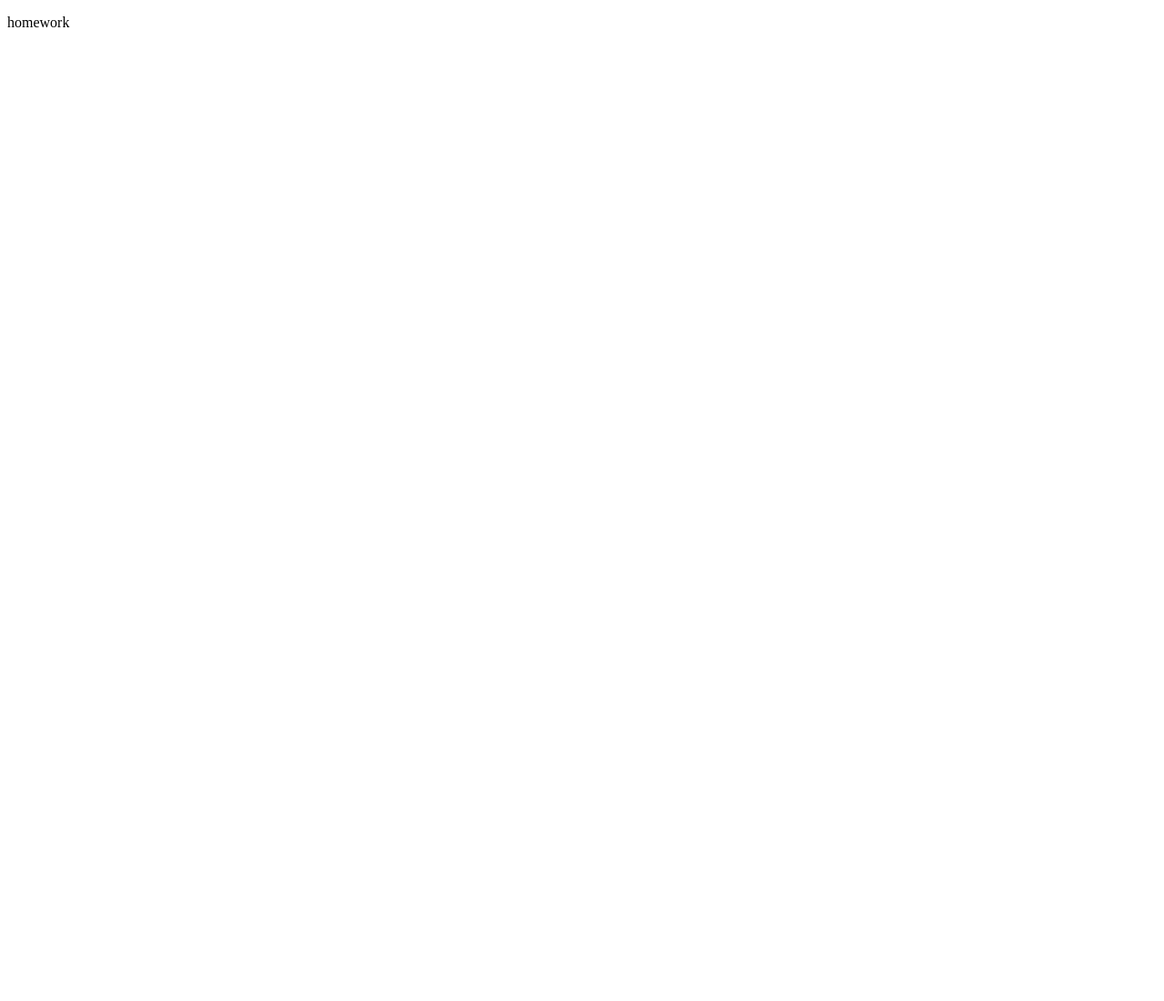
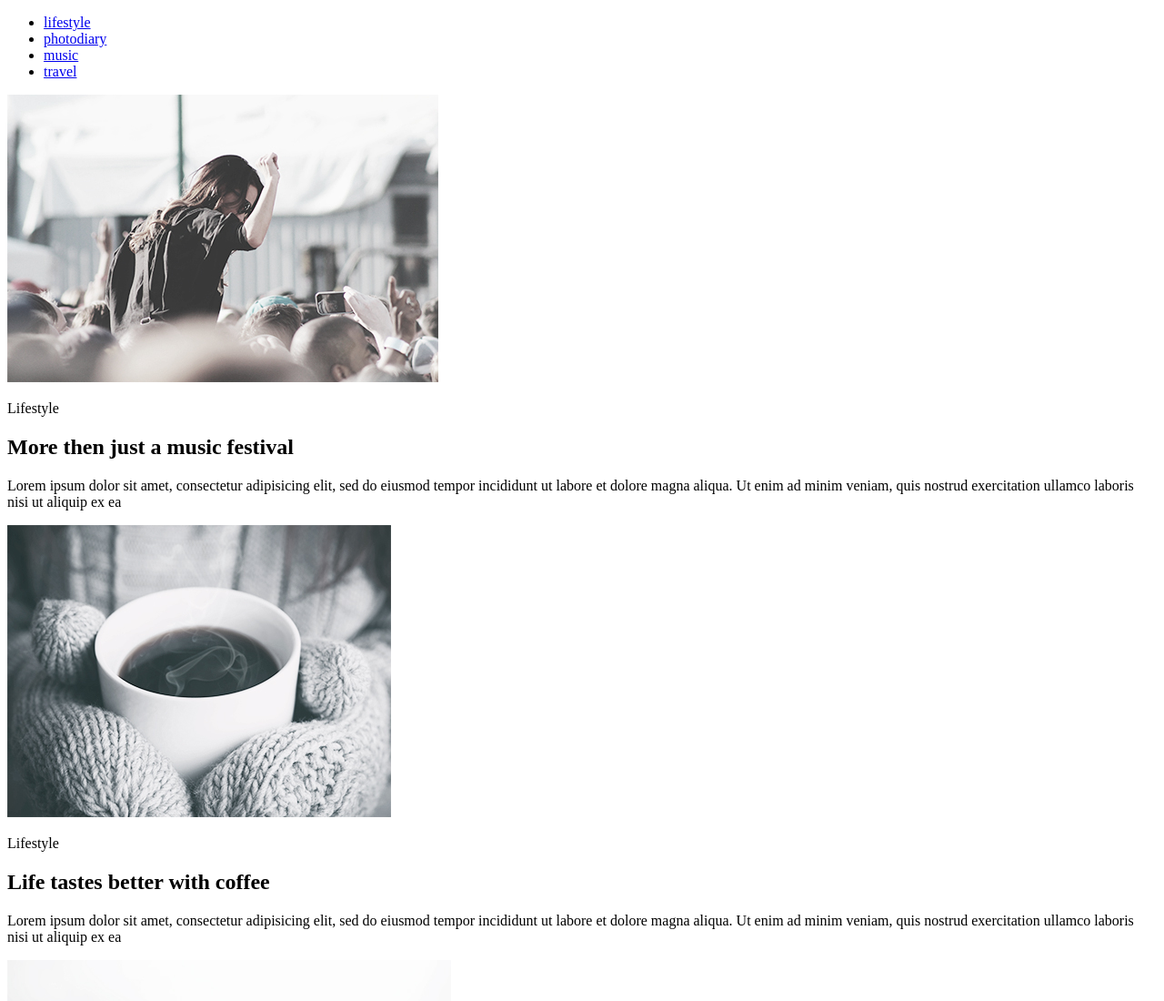
Before and after one commit to Orbeet/goit-fe-course, a plain HTML site: page module-1/index.html in a window 1280 px wide. Shown: the top 1100 px of the page at 91% size. Before the commit the page ends 800 px from the top, so only its background shows below. Drawn offline with Linux system fonts and the light colour scheme.

Commit message:
final_hw_01

```diff
--- a/module-1/index.html
+++ b/module-1/index.html
@@ -1,12 +1,63 @@
 <!DOCTYPE html>
 <html lang="en">
+
 <head>
-    <meta charset="UTF-8">
-    <meta name="viewport" content="width=device-width, initial-scale=1.0">
-    <meta http-equiv="X-UA-Compatible" content="ie=edge">
-    <title>Document</title>
+  <meta charset="UTF-8">
+  <meta name="viewport" content="width=device-width, initial-scale=1.0">
+  <meta http-equiv="X-UA-Compatible" content="ie=edge">
+  <title>module_1</title>
 </head>
+
 <body>
-    <p>homework</p>
+  <header>
+    <nav class="main-nav">
+      <ul class="main-menu">
+        <li class="main-menu-item">
+          <a href="#" class="main-menu-link">lifestyle</a>
+        </li>
+        <li class="main-menu-item">
+          <a href="#" class="main-menu-link">photodiary</a>
+        </li>
+        <li class="main-menu-item">
+          <a href="#" class="main-menu-link">music</a>
+        </li>
+        <li class="main-menu-item">
+          <a href="#" class="main-menu-link">travel</a>
+        </li>
+      </ul>
+    </nav>
+  </header>
+  <main>
+    <div class="sections-wraper">
+      <section class="news-card">
+        <img src="img/1.jpg" alt="picture lifestyle" width="474" height="316">
+        <p>Lifestyle</p>
+        <h2>More then just a music festival</h2>
+        <p>Lorem ipsum dolor sit amet, consectetur adipisicing elit, sed do eiusmod tempor incididunt ut labore et dolore magna aliqua. Ut enim ad minim veniam, quis nostrud exercitation ullamco laboris nisi ut aliquip ex ea</p>
+      </section>
+      <section class="news-card">
+        <img src="img/2.jpg" alt="picture lifestyle" width="422" height="321">
+        <p>Lifestyle</p>
+        <h2>Life tastes better with coffee</h2>
+        <p>Lorem ipsum dolor sit amet, consectetur adipisicing elit, sed do eiusmod tempor incididunt ut labore et dolore magna aliqua. Ut enim ad minim veniam, quis nostrud exercitation ullamco laboris nisi ut aliquip ex ea</p>
+      </section>
+      <section class="news-card">
+        <img src="img/3.jpg" alt="picture photodiary" width="488" height="326">
+        <p>Photodiary</p>
+        <h2>American dream</h2>
+        <p>Lorem ipsum dolor sit amet, consectetur adipisicing elit, sed do eiusmod tempor incididunt ut labore et dolore magna aliqua. Ut enim ad minim veniam, quis nostrud exercitation ullamco laboris nisi ut aliquip ex ea</p>
+      </section>
+      <section class="news-card">
+        <img src="img/4.jpg" alt="picture photodiary" width="420" height="298">
+        <p>Photodiary</p>
+        <h2>A day exploring the Alps</h2>
+        <p>Lorem ipsum dolor sit amet, consectetur adipisicing elit, sed do eiusmod tempor incididunt ut labore et dolore magna aliqua. Ut enim ad minim veniam, quis nostrud exercitation ullamco laboris nisi ut aliquip ex ea</p>
+      </section>
+    </div>
+    <button>
+      Load more
+    </button>
+  </main>
 </body>
+
 </html>
```
Also changed, not shown: module-1/img/1.jpg (added), module-1/img/2.jpg (added), module-1/img/3.jpg (added), module-1/img/4.jpg (added), 2 other files.
